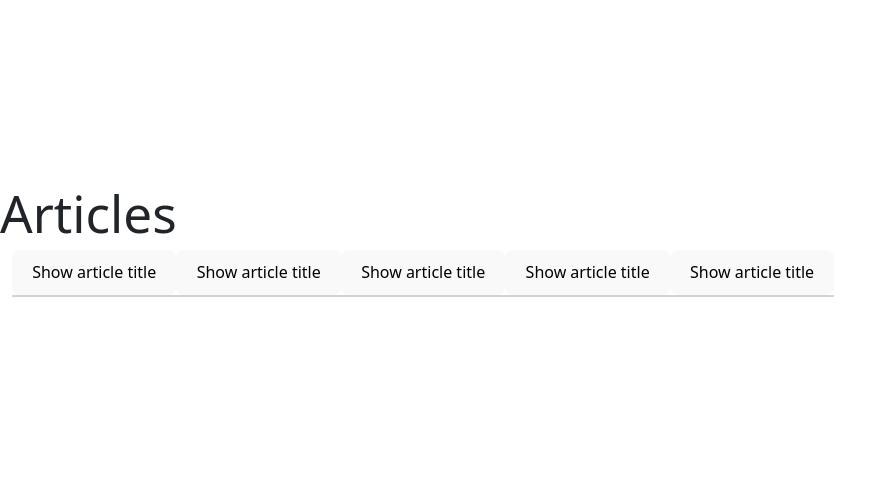
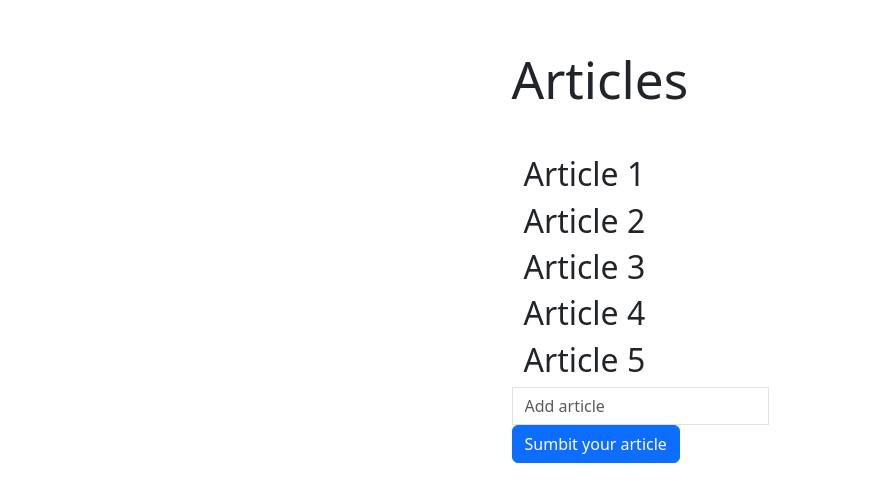
Before and after one commit to antonella1986/react-form, a React (Vite) app: page / in a window 1280 px wide. Shown: the part 159-660 px from the top of the page, without its empty margins (0-877 px from the left). Built offline with nearby package versions, Linux system fonts and the light colour scheme.

Commit message:
add input for sumbit new article

```diff
--- a/src/App.jsx
+++ b/src/App.jsx
@@ -4,7 +4,11 @@ import Articles from './data/Articles'
 function App() {
   //definisco la costante dello stato iniziale
   const [title, setTitle] = useState('')
+  const [newArticle, setNewArticle] = useState('')
 
+  function handleFormSubmit(e) {
+    e.preventDefault()
+  }
 
   return (
     <>
@@ -12,12 +16,25 @@ function App() {
 
         <div className="container">
           {Articles.map((article) => (
-            <button key={article.title} className='btn-primary' onClick={() => setTitle(article.title)}>
+/*             <button key={article.title} className='btn-primary' onClick={() => setTitle(article.title)}>
               Show article title
-            </button>
+            </button> */
+            <h2>{article.title}</h2>
           ))}
-          <div className="card">{title}</div>
         </div>
+
+        <form onSubmit={handleFormSubmit}>
+          <input
+          type="text"
+          className='form-control rounded-0'
+          name='new_article'
+          id='new_article'
+          aria-describedby='title_helper'
+          placeholder='Add article'
+          value={newArticle}
+          onChange={e => setNewArticle(e.target.value)} />
+          <button type='submit' className='btn btn-primary justify-content-center'>Sumbit your article</button>
+        </form>
 
 
     </>
--- a/src/index.css
+++ b/src/index.css
@@ -2,17 +2,6 @@
 
 :root {
   font-family: system-ui, Avenir, Helvetica, Arial, sans-serif;
-  line-height: 1.5;
-  font-weight: 400;
-
-  color-scheme: light dark;
-  color: rgba(255, 255, 255, 0.87);
-  background-color: #242424;
-
-  font-synthesis: none;
-  text-rendering: optimizeLegibility;
-  -webkit-font-smoothing: antialiased;
-  -moz-osx-font-smoothing: grayscale;
 }
 
 a {
@@ -27,7 +16,8 @@ a:hover {
 body {
   margin: 0;
   display: flex;
-  place-items: center;
+  justify-content: center;
+  align-items: center;
   min-width: 320px;
   min-height: 100vh;
 }
@@ -35,6 +25,8 @@ body {
 h1 {
   font-size: 3.2em;
   line-height: 1.1;
+  margin-bottom: 3rem;
+  margin-top: 2rem;
 }
 
 button {
```
